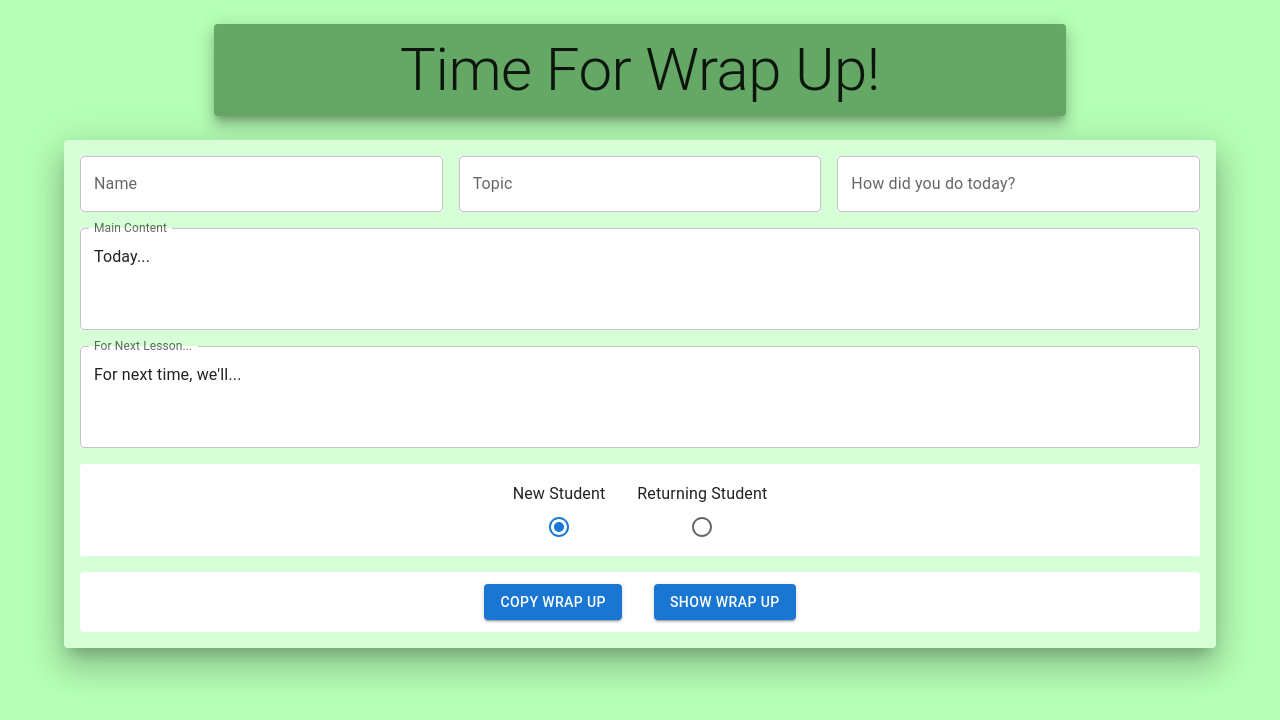
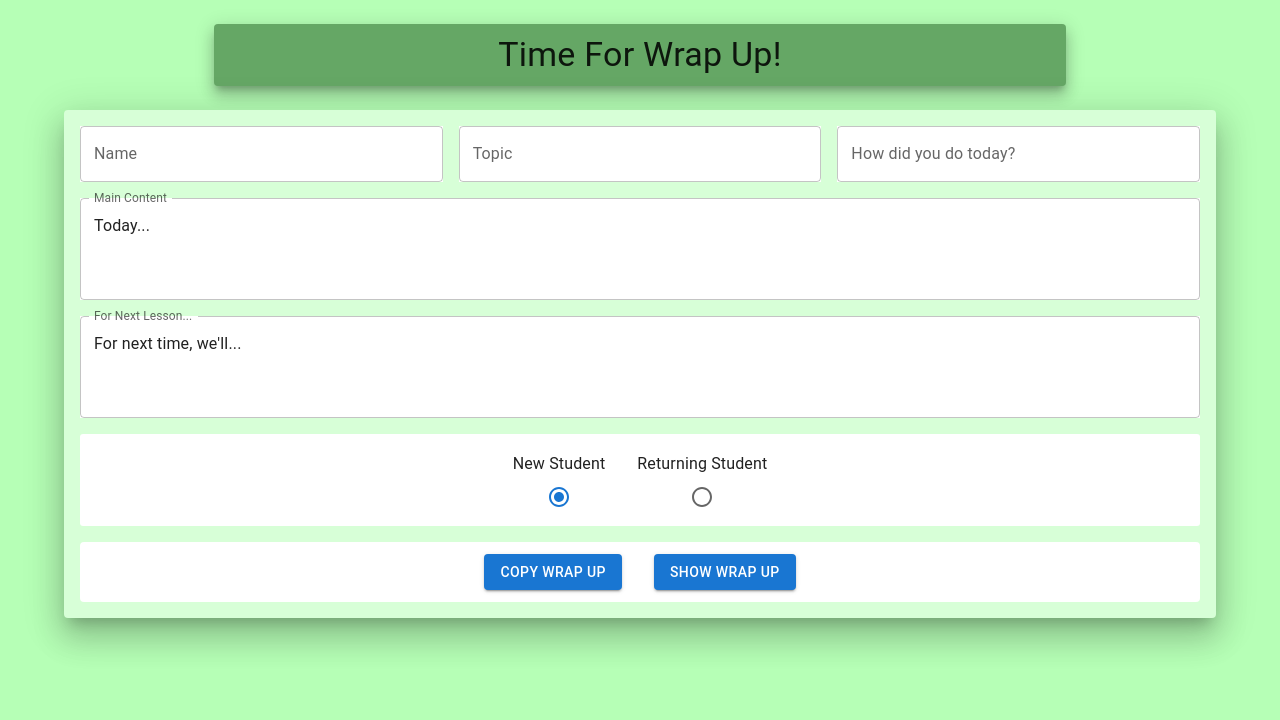
Before and after one commit to ZachatorCodes/id-tech-wrap-up, a React (Create React App) app: page / in a window 1280 px wide. Shown: the top 720 px of the page. Built offline with nearby package versions, Linux system fonts and the light colour scheme; the HTML template or start-up script is replaced by a standard one.

Commit message:
Reduce text size

```diff
--- a/src/components/Header.js
+++ b/src/components/Header.js
@@ -4,7 +4,7 @@ function Header() {
   return (
     <Container maxWidth="md">
       <Paper elevation={10} sx={{ background: "#65a765" }}>
-        <Typography padding="10px" margin="24px" align="center" variant="h2">
+        <Typography padding="10px" margin="24px" align="center" variant="h4">
           Time For Wrap Up!
         </Typography>
       </Paper>
```
